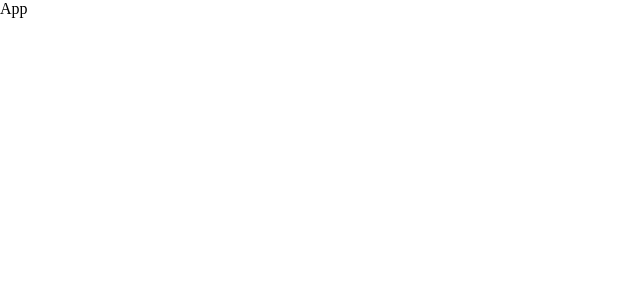
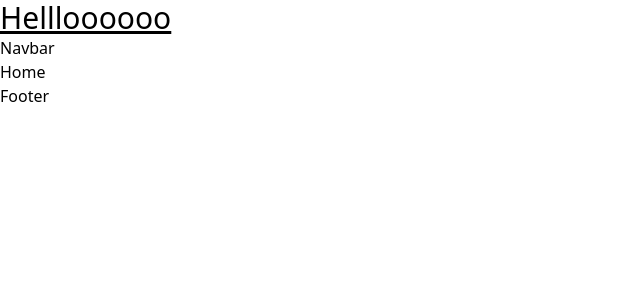
Before and after one commit to iliaalekseevofb/Cottage-rent, a React (Create React App) app: page / in a window 1280 px wide. Shown: the top 300 px of the page, without its empty margins (0-640 px from the left). Built offline with nearby package versions, Linux system fonts and the light colour scheme.

Commit message:
Necessary dependencies are installed

```diff
--- a/package.json
+++ b/package.json
@@ -8,6 +8,7 @@
     "@testing-library/user-event": "^13.5.0",
     "react": "^18.2.0",
     "react-dom": "^18.2.0",
+    "react-router-dom": "^6.3.0",
     "react-scripts": "5.0.1",
     "web-vitals": "^2.1.4"
   },
@@ -34,5 +35,10 @@
       "last 1 firefox version",
       "last 1 safari version"
     ]
+  },
+  "devDependencies": {
+    "autoprefixer": "^10.4.8",
+    "postcss": "^8.4.16",
+    "tailwindcss": "^3.1.8"
   }
 }
--- /dev/null
+++ b/postcss.config.js
@@ -0,0 +1,6 @@
+module.exports = {
+  plugins: {
+    tailwindcss: {},
+    autoprefixer: {},
+  },
+}
--- a/src/App.js
+++ b/src/App.js
@@ -1,8 +1,22 @@
 import React from 'react';
+import { Routes, Route } from 'react-router-dom';
+import { Home, Room1, Room2, Room3, Room4 } from './pages';
+import { Navbar, Footer } from './components';
 
 const App = () => {
   return (
-    <div>App</div>
+    <div className='app'>
+      <h1 className='text-3xl underline'>Hellloooooo</h1>
+      <Navbar />
+      <Routes>
+        <Route path='/' element={<Home />} />
+        <Route path='/room1' element={<Room1 />} />
+        <Route path='/room2' element={<Room2 />} />
+        <Route path='/room3' element={<Room3 />} />
+        <Route path='/room4' element={<Room4 />} />
+      </Routes>
+      <Footer />
+    </div>
   )
 }
 
--- /dev/null
+++ b/src/components/index.js
@@ -0,0 +1,2 @@
+export {default as Navbar} from './Navbar';
+export {default as Footer} from './Footer';
--- a/src/index.css
+++ b/src/index.css
@@ -1,3 +1,7 @@
+@tailwind base;
+@tailwind components;
+@tailwind utilities;
+
 * {
   margin: 0;
   padding: 0;
--- a/src/index.js
+++ b/src/index.js
@@ -1,11 +1,14 @@
 import React from 'react';
 import ReactDOM from 'react-dom/client';
+import { BrowserRouter } from 'react-router-dom';
 import App from './App';
 import './index.css';
 
 const root = ReactDOM.createRoot(document.getElementById('root'));
 root.render(
   <React.StrictMode>
-    <App />
+    <BrowserRouter>
+      <App />
+    </BrowserRouter>
   </React.StrictMode>
 )
--- /dev/null
+++ b/src/pages/index.js
@@ -0,0 +1,5 @@
+export {default as Home} from './Home';
+export {default as Room1} from './Room1';
+export {default as Room2} from './Room2';
+export {default as Room3} from './Room3';
+export {default as Room4} from './Room4';
--- /dev/null
+++ b/tailwind.config.js
@@ -0,0 +1,9 @@
+module.exports = {
+  content: [
+    "./src/**/*.{js,jsx,ts,tsx}",
+  ],
+  theme: {
+    extend: {},
+  },
+  plugins: [],
+}
```
Also changed, not shown: 1 other file (tests, documents, lock files or other folders).
